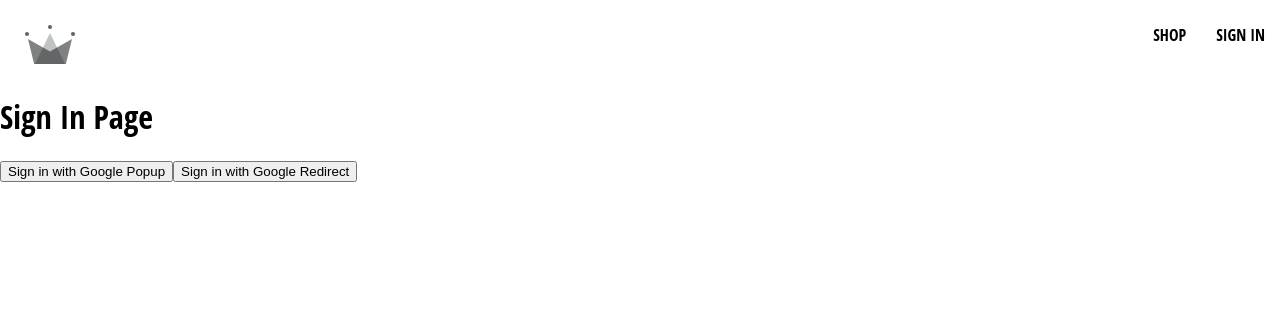
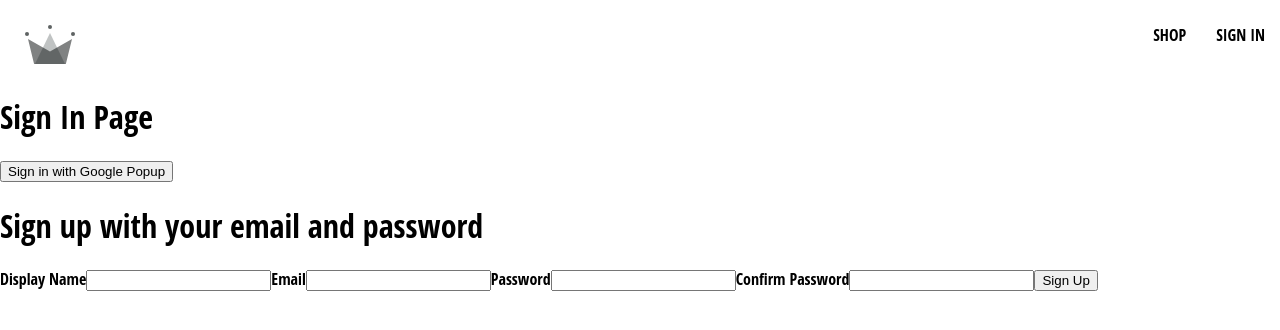
Before and after one commit to Innocentadika/Capstone, a React (Create React App) app: page /sign-in in a window 1280 px wide. Shown: the top 330 px of the page. Built offline with nearby package versions, Linux system fonts and the light colour scheme; the HTML template or start-up script is replaced by a standard one.

Commit message:
creation of the signUp form and the backed

```diff
--- /dev/null
+++ b/src/components/sign-up-form/sign-up-form.component.jsx
@@ -0,0 +1,93 @@
+import {useState} from 'react';
+
+import  { createAuthUserWithEmailAndPassword, createUserDocumentFromAuth } from '../../utils/firebase/firebase.utils'
+
+const defaultFormFields = {
+    displayName: '',
+    email: '',
+    password: '',
+    confirmPassword: ''
+}
+
+const SignUpForm = () => {
+    const [formFields, setFormFields] = useState(defaultFormFields);
+    const { displayName, email, password, confirmPassword } = formFields;
+
+    console.log(formFields);
+
+    const resetFormFields = () => {
+        setFormFields(defaultFormFields);
+    }
+
+    const handleSubmit = async (event) => {
+        event.preventDefault();
+
+       if (password !== confirmPassword) {
+         alert("password do not match");
+         return;
+       }
+       try {
+        const { user } = await createAuthUserWithEmailAndPassword(email, password);
+
+        await createUserDocumentFromAuth(user, {displayName})
+        resetFormFields();
+
+       } catch (error) {
+        if (error.code === 'auth/email-already-in-use') {
+         alert('Can not create user, email already in use');
+        } else {
+            console.log("User created encountered an error", error.message);
+        }
+        }
+
+    };
+
+    const handleChange = (event) => {
+        const {name, value} = event.target;
+
+        setFormFields({...formFields, [name]: value })
+    };
+
+  return (
+    <div>
+        <h1>Sign up with your email and password</h1>
+
+        <form onSubmit={handleSubmit}>
+            <label>Display Name</label>
+            <input
+            type='text'
+            required
+            onChange={handleChange}
+            name="displayName"
+            value={displayName}/>
+
+            <label>Email</label>
+            <input
+            type='email'
+            required
+            onChange={handleChange}
+            name="email"
+            value={email}/>
+
+            <label>Password</label>
+            <input
+            type='password'
+             required
+             onChange={handleChange}
+             name="password"
+             value={password}/>
+
+            <label>Confirm Password</label>
+            <input
+            type='password'
+            required
+            onChange={handleChange}
+            name="confirmPassword"
+            value={confirmPassword}/>
+            <button type='submit'>Sign Up</button>
+        </form>
+    </div>
+  )
+}
+
+export default SignUpForm;
--- a/src/routes/sign-in/sign-in.component.jsx
+++ b/src/routes/sign-in/sign-in.component.jsx
@@ -1,15 +1,11 @@
-import { useEffect } from 'react';
-import { getRedirectResult } from 'firebase/auth';
+
+import SignUpForm from '../../components/sign-up-form/sign-up-form.component';
 import {
-  auth, signInWithGooglePopup, signInWithGoogleRedirect, createUserDocumentFromAuth
+  signInWithGooglePopup, createUserDocumentFromAuth
 } from '../../utils/firebase/firebase.utils';
 
 
 const SignIn = () => {
-  useEffect(async () => {
-    const response = await getRedirectResult(auth);
-    console.log(response);
-  }, [])
 
   const logGoogleUser = async () => {
     const { user } = await signInWithGooglePopup();
@@ -20,7 +16,8 @@
     <div>
       <h1>Sign In Page</h1>
       <button onClick={logGoogleUser}>Sign in with Google Popup</button>
-      <button onClick={signInWithGoogleRedirect}>Sign in with Google Redirect</button>
+      <SignUpForm />
+
     </div>
   );
 };
--- a/src/utils/firebase/firebase.utils.js
+++ b/src/utils/firebase/firebase.utils.js
@@ -3,6 +3,7 @@
   getAuth,
   signInWithRedirect,
   signInWithPopup,
+  createUserWithEmailAndPassword,
   GoogleAuthProvider,
 } from 'firebase/auth';
 import {
@@ -32,10 +33,9 @@
   prompt: 'select_account',
 });
 
-export const createUserProfileDocument = async (userAuth, additionalData) => {
+export const createUserProfileDocument = async (userAuth) => {
   if (!userAuth) return;
 
-  console.log(userAuth);
 };
 
 export const auth = getAuth();
@@ -46,13 +46,13 @@
 
 export const db = getFirestore();
 
-export const createUserDocumentFromAuth = async (userAuth) => {
+export const createUserDocumentFromAuth = async (userAuth, additionalInformation = {}) => {
+  if (!userAuth) return;
+
 const userDocRef = doc(db, 'users', userAuth.uid);
 
-console.log(userDocRef);
+const userSnapshot = await getDoc(userDocRef);
 
-const userSnapshot = await getDoc(userDocRef);
-console.log(userSnapshot.exists());
 
 if ((!userSnapshot.exists())) {
   const { displayName, email } = userAuth;
@@ -62,7 +62,8 @@
     await setDoc(userDocRef, {
       displayName,
       email,
-      createdAt
+      createdAt,
+      ...additionalInformation
     });
 
   } catch (error) {
@@ -72,3 +73,9 @@
 
 return userDocRef;
 };
+
+export const createAuthUserWithEmailAndPassword = async (email, password) => {
+  if (!email || !password)
+
+  return await createUserWithEmailAndPassword(auth, email, password);
+}
```
